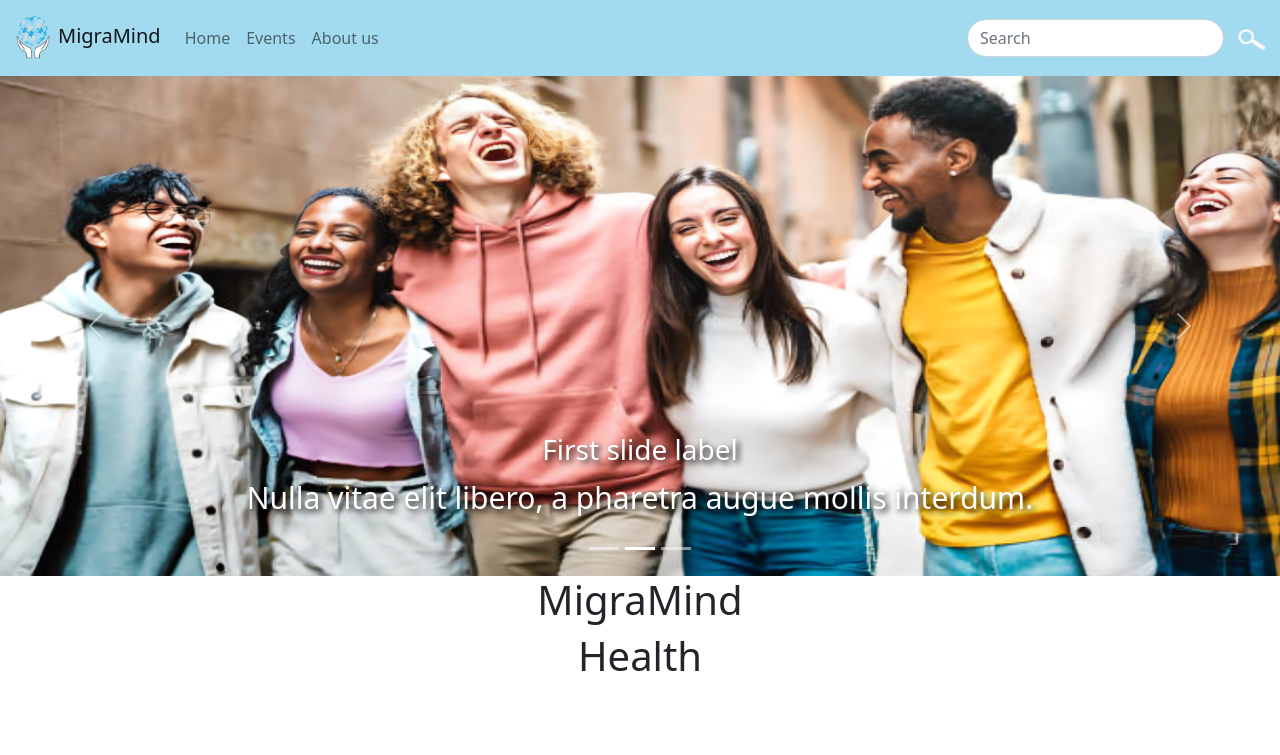
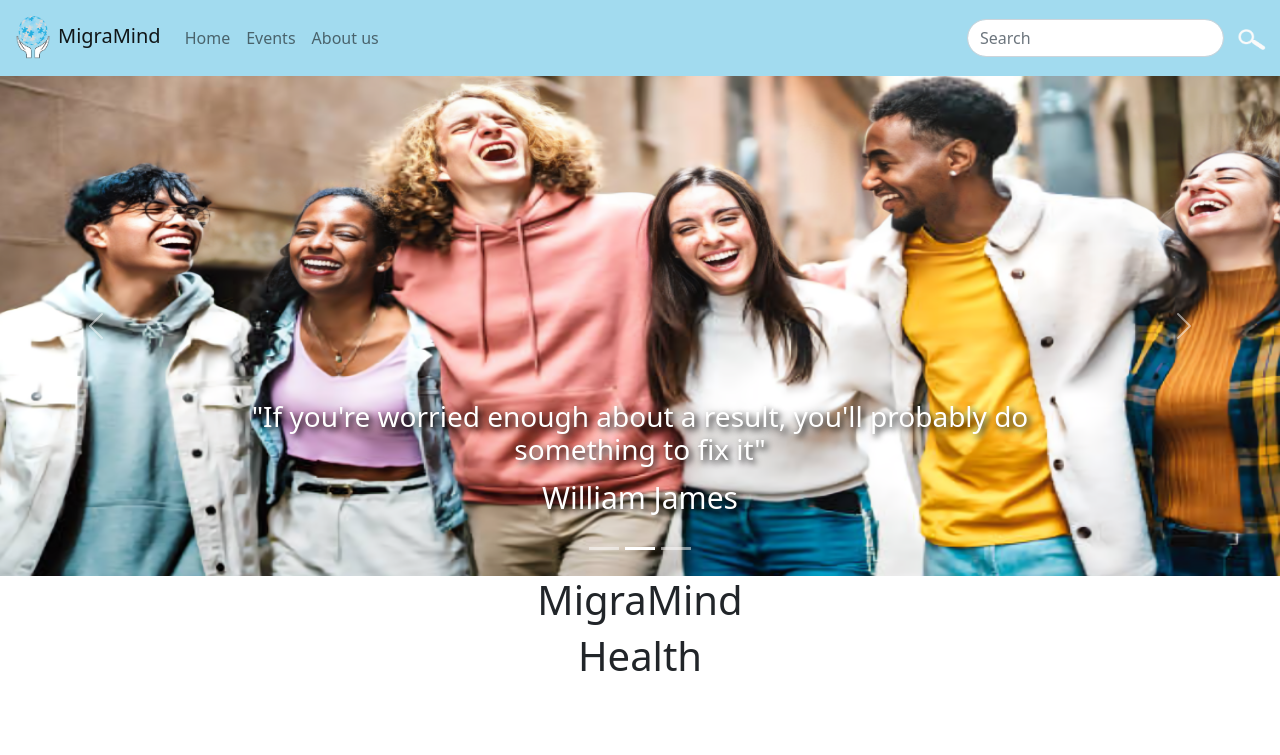
Before and after one commit to amandamov/psychosocial-resources-fe, a React (Create React App) app in the folder psychosocial-resources/: page / in a window 1280 px wide. Shown: the top 755 px of the page. Built offline with nearby package versions, Linux system fonts and the light colour scheme.

Commit message:
carousel message

```diff
--- a/psychosocial-resources/src/components/Header.js
+++ b/psychosocial-resources/src/components/Header.js
@@ -18,8 +18,8 @@ const Header = () => {
           alt="First slide"
         />
         <Carousel.Caption className="description_img1">
-          <h3>First slide label</h3>
-          <p>Nulla vitae elit libero, a pharetra augue mollis interdum.</p>
+          <h3>Psychological Information</h3>
+          <p>It may be that your crisis is an open window to a new opportunity ... Look for it! </p>
            </Carousel.Caption>
       </Carousel.Item>
       <Carousel.Item>
@@ -29,8 +29,8 @@ const Header = () => {
           alt="Second slide"
         />
         <Carousel.Caption className="description_img1">
-          <h3>First slide label</h3>
-          <p>Nulla vitae elit libero, a pharetra augue mollis interdum.</p>
+          <h3>"If you're worried enough about a result, you'll probably do something to fix it"</h3>
+          <p>William James</p>
            </Carousel.Caption>
       </Carousel.Item>
       <Carousel.Item>
@@ -40,8 +40,8 @@ const Header = () => {
           alt="Third slide"
         />
         <Carousel.Caption className="description_img1">
-          <h3>First slide label</h3>
-          <p>Nulla vitae elit libero, a pharetra augue mollis interdum.</p>
+          <h3>"Life is a succession of lessons that must be lived to be understood"</h3>
+          <p>Helen Keller</p>
            </Carousel.Caption>
       </Carousel.Item>
     </Carousel>
```
